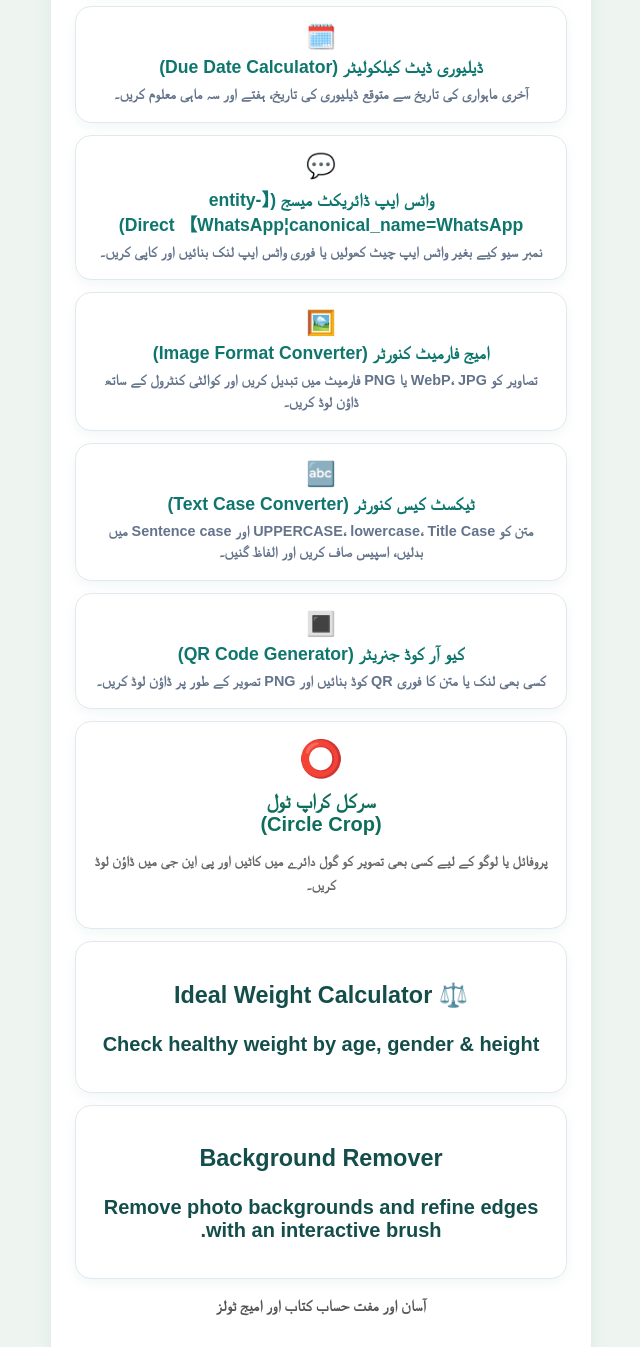
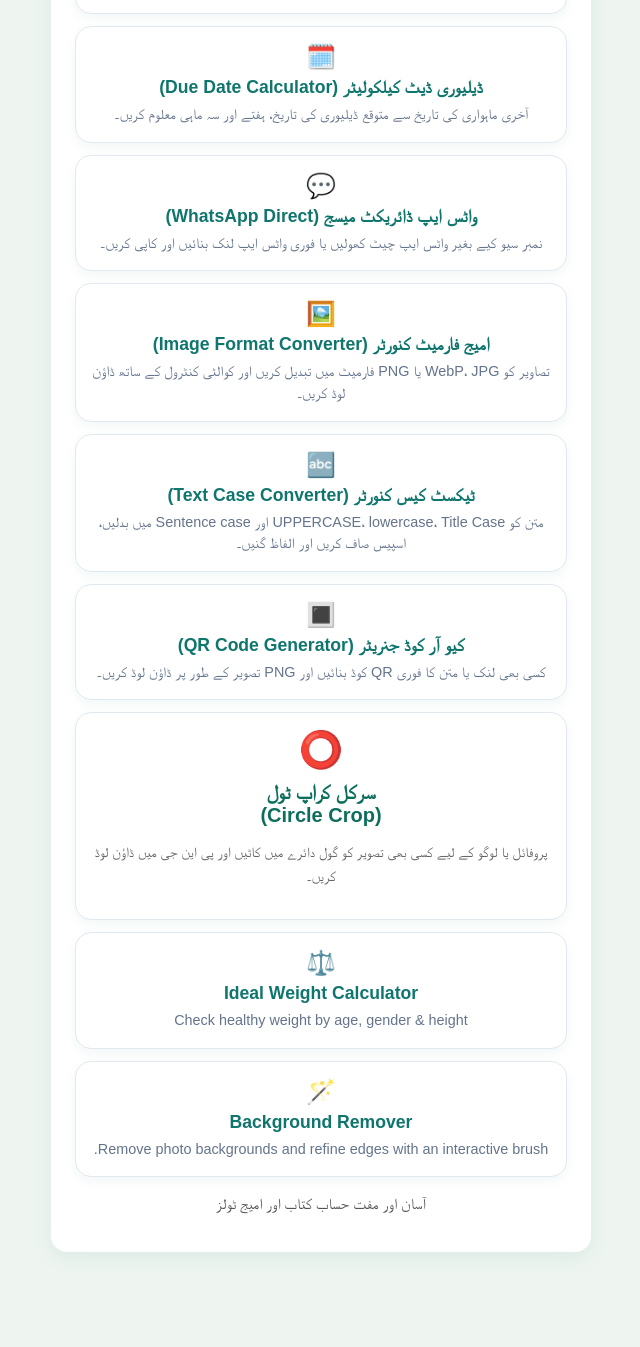
Before and after one commit to herbmedtools/herbmed-calculator, a plain HTML site: page index.html in a window 1280 px wide. Shown: the part 1283-2630 px from the top of the page, without its empty margins (319-959 px from the left). After the commit the page ends 2555 px from the top, so only its background shows below. Drawn offline with Linux system fonts and the light colour scheme.

Commit message:
Add files via upload

```diff
--- a/index.html
+++ b/index.html
@@ -30,7 +30,7 @@
 <noscript><iframe src="https://www.googletagmanager.com/ns.html?id=GTM-WVX45KVJ" height="0" width="0" style="display:none;visibility:hidden"></iframe></noscript>
 <div class="container">
   <h1>HerbMed Tools</h1>
-  <h2>ہمارے مفت ٹولز</h>
+  <h2>ہمارے مفت ٹولز</h2>
   <a href="calculator.html" class="tool-card">
     <div class="tool-icon">🧮</div>
     <h3 class="tool-title">عام کیلکولیٹر (Calculator)</h3>
@@ -91,9 +91,9 @@
     <p class="tool-desc">آخری ماہواری کی تاریخ سے متوقع ڈیلیوری کی تاریخ، ہفتے اور سہ ماہی معلوم کریں۔</p>
   </a>
 
-  <a href="【entity-whatsapp¦canonical_name=WhatsApp】-direct.html" class="tool-card">
+  <a href="whatsapp-direct.html" class="tool-card">
     <div class="tool-icon">💬</div>
-    <h3 class="tool-title">واٹس ایپ ڈائریکٹ میسج (【entity-WhatsApp¦canonical_name=WhatsApp】 Direct)</h3>
+    <h3 class="tool-title">واٹس ایپ ڈائریکٹ میسج (WhatsApp Direct)</h3>
     <p class="tool-desc">نمبر سیو کیے بغیر واٹس ایپ چیٹ کھولیں یا فوری واٹس ایپ لنک بنائیں اور کاپی کریں۔</p>
   </a>
 
@@ -114,6 +114,7 @@
     <h3 class="tool-title">کیو آر کوڈ جنریٹر (QR Code Generator)</h3>
     <p class="tool-desc">کسی بھی لنک یا متن کا فوری QR کوڈ بنائیں اور PNG تصویر کے طور پر ڈاؤن لوڈ کریں۔</p>
   </a>
+
   <!-- Circle Crop Tool Card -->
   <a href="circle-crop.html" class="tool-card">
     <div class="tool-icon" style="font-size: 36px; margin-bottom: 10px;">⭕</div>
@@ -122,13 +123,17 @@
       پروفائل یا لوگو کے لیے کسی بھی تصویر کو گول دائرے میں کاٹیں اور پی این جی میں ڈاؤن لوڈ کریں۔
     </p>
   </a>
+
   <a href="ideal-weight-calculator.html" class="tool-card">
-  <h3>⚖️ Ideal Weight Calculator</h3>
-  <p>Check healthy weight by age, gender &amp; height</p>
+    <div class="tool-icon">⚖️</div>
+    <h3 class="tool-title">Ideal Weight Calculator</h3>
+    <p class="tool-desc">Check healthy weight by age, gender &amp; height</p>
   </a>
+
   <a href="background-remover.html" class="tool-card">
-  <h3>Background Remover</h3>
-  <p>Remove photo backgrounds and refine edges with an interactive brush.</p>
+    <div class="tool-icon">🪄</div>
+    <h3 class="tool-title">Background Remover</h3>
+    <p class="tool-desc">Remove photo backgrounds and refine edges with an interactive brush.</p>
   </a>
 
   <p class="footer-note">آسان اور مفت حساب کتاب اور امیج ٹولز</p>
```
Lines whose indentation alone changed are shown as unchanged.
